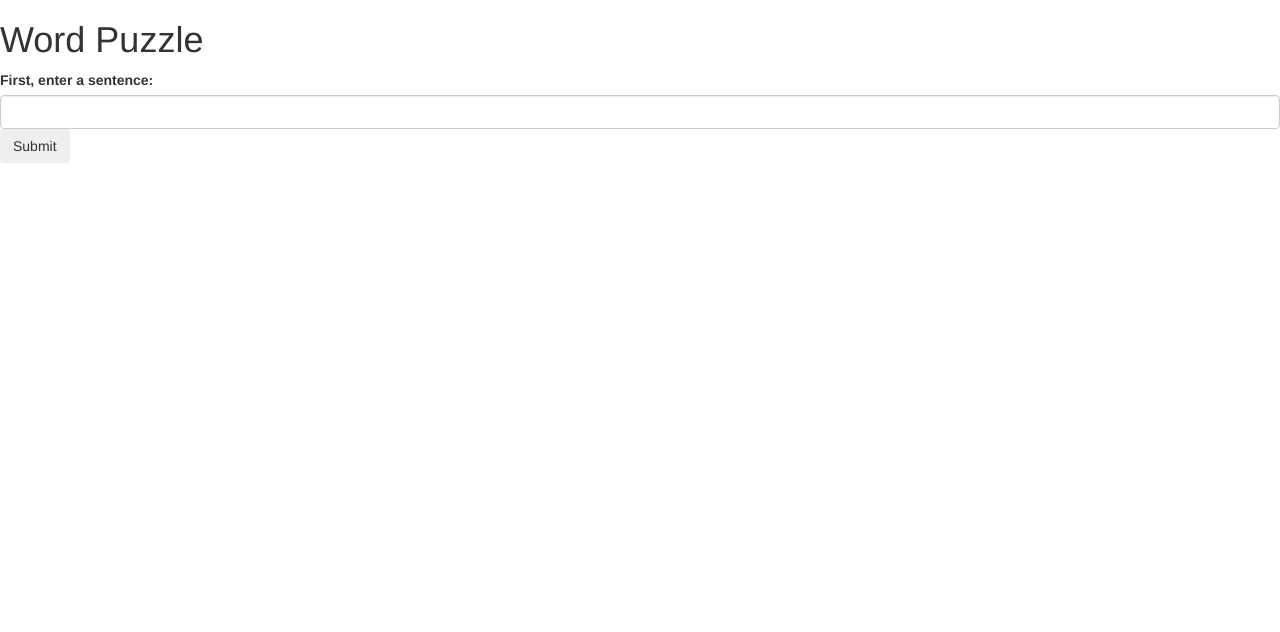
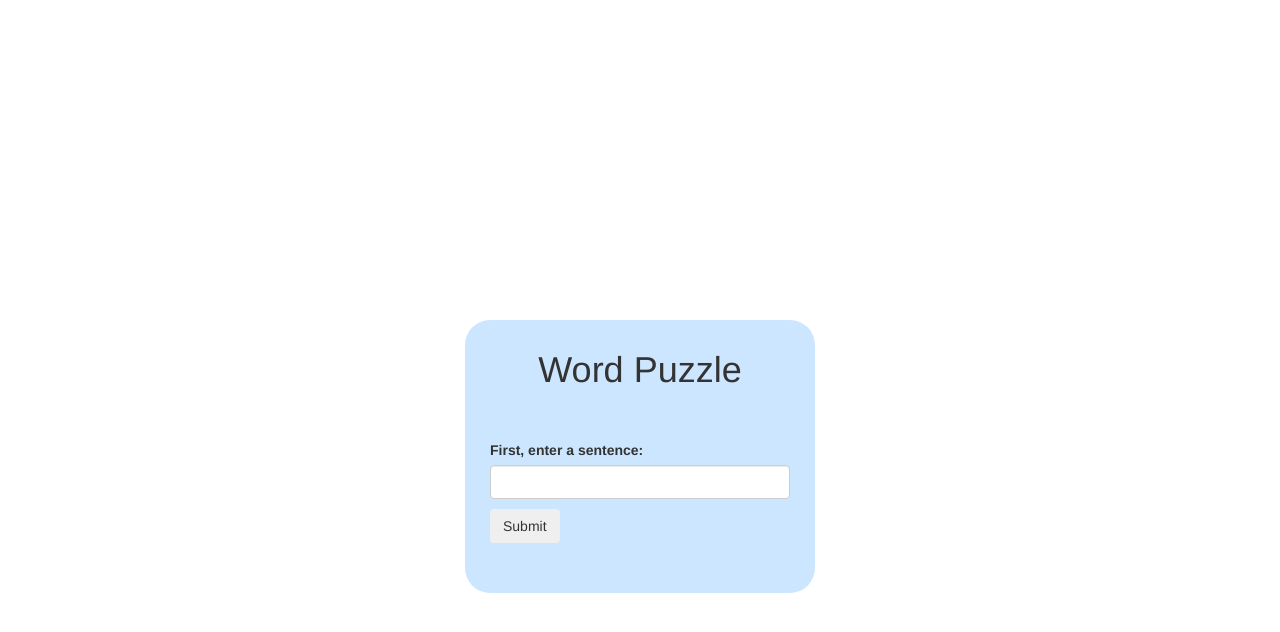
Before and after one commit to jenasancartier/word-puzzle, a plain HTML site: page index.html in a window 1280 px wide. Drawn offline with Linux system fonts and the light colour scheme.

Commit message:
add styles

```diff
--- a/css/styles.css
+++ b/css/styles.css
@@ -1,3 +1,37 @@
+h1 {
+  text-align: center;
+  padding: 10px;
+}
+
+form {
+  margin: 10px;
+}
+
+button {
+  margin-top: 10px;
+}
+
+.container {
+  display: block;
+  margin: auto;
+  margin-top: 25%;
+  width: 350px;
+  height: auto;
+  background-color: #cce6ff;
+  border-radius: 25px;
+}
+
 #userInput2 {
   display: none;
 }
+
+#puzzle {
+  padding: 10px;
+}
+
+#solution {
+  font-size: 16px;
+  font-weight: bold;
+  padding: 10px;
+  margin-bottom: 15px;
+}
--- a/index.html
+++ b/index.html
@@ -8,6 +8,7 @@
     <title>Word Puzzle</title>
   </head>
   <body>
+    <div class="container">
       <div>
         <h1>Word Puzzle</h1>
         <div id="puzzle">
@@ -31,5 +32,6 @@
           <span id="confirmation"></span>
         </div>
       </div>
+    </div>
   </body>
 </html>
```
Lines whose indentation alone changed are shown as unchanged.
